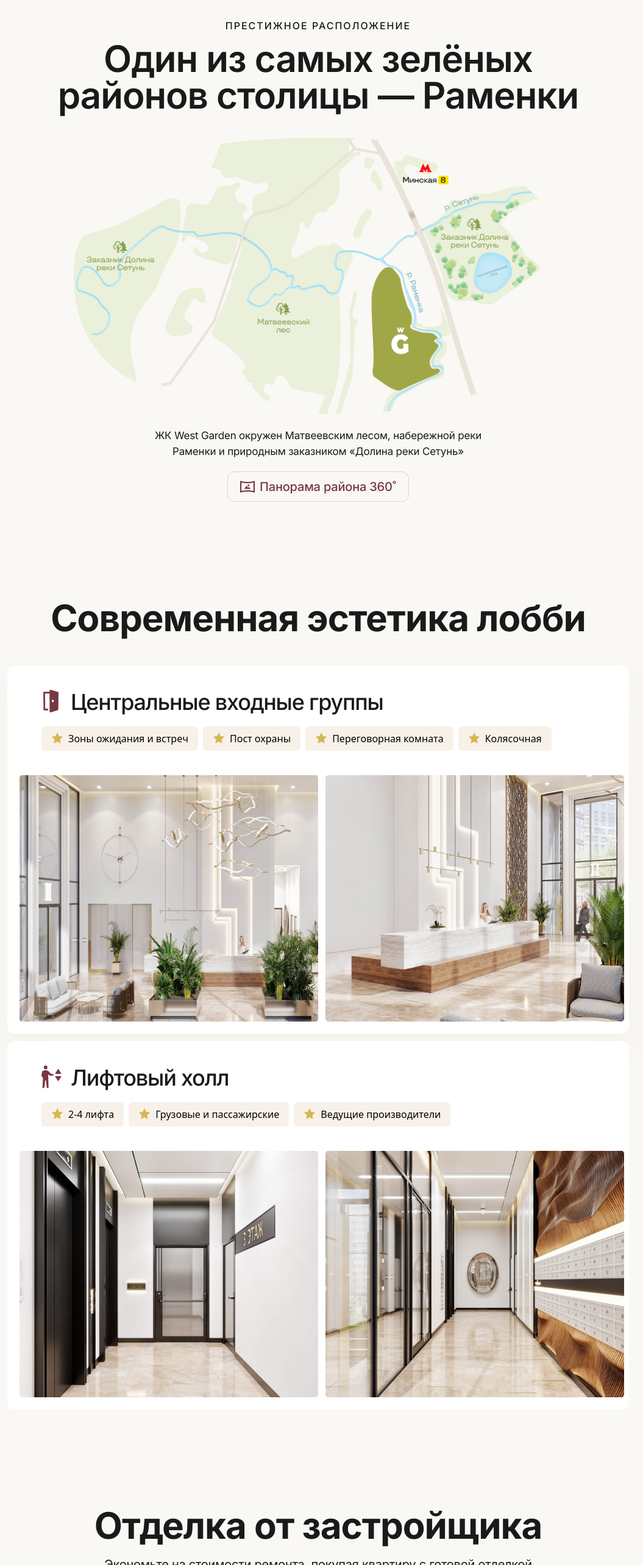
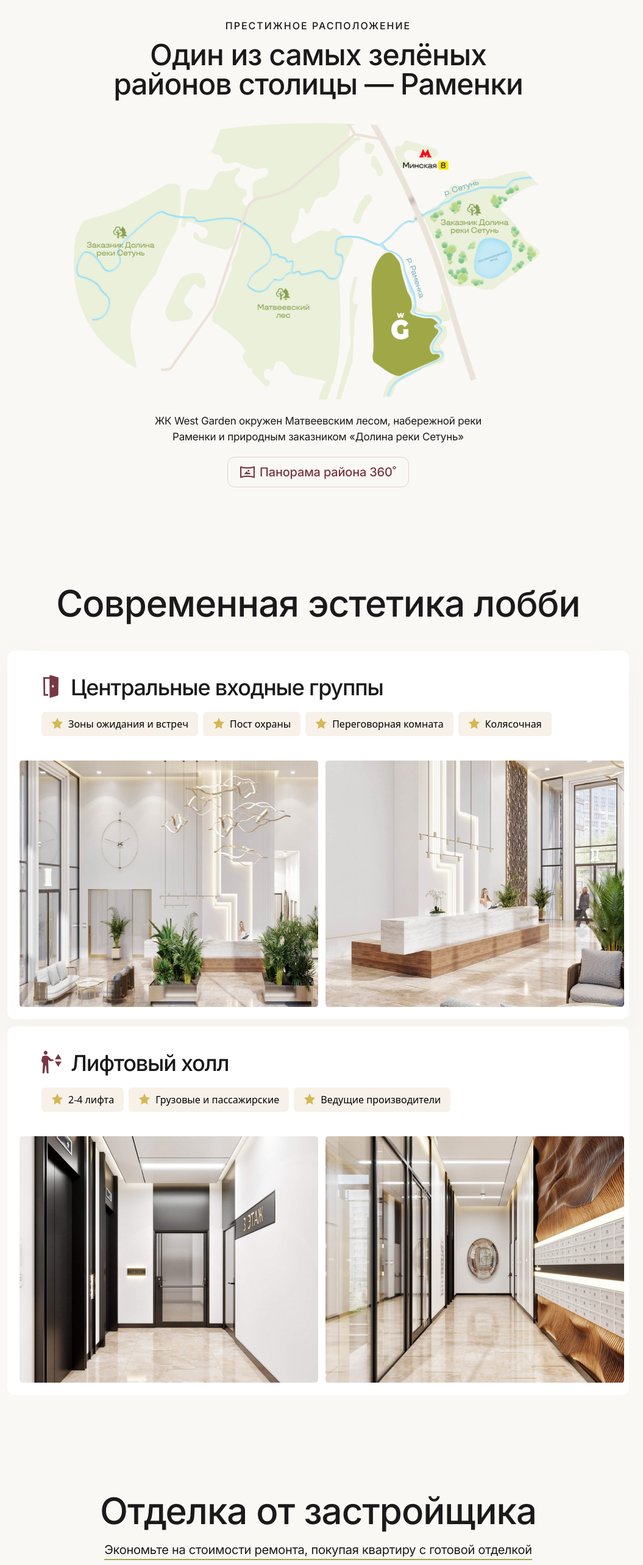
Before and after one commit to rahimovibrokhim/residential-complex-website, a React (Vite) app: page / in a window 1280 px wide. Shown: the part 1803-4369 px from the top of the page at 61% size, without its empty margins (118-1173 px from the left). Built offline with nearby package versions, Linux system fonts and the light colour scheme.

Commit message:
some changes in styling

```diff
--- a/src/App.jsx
+++ b/src/App.jsx
@@ -99,7 +99,7 @@ function App() {
           <div className="container">
             <div className="mt-24 sm:mt-40">
               <h3>Престижное расположение</h3>
-              <h2 className="text-3xl md:text-6xl">
+              <h2 className="text-3xl md:text-5xl">
                 Один из самых зелёных <br /> районов столицы — Раменки
               </h2>
               <img
@@ -280,11 +280,11 @@ function App() {
                 <div className="mt-8 gap-4">
                   <div className="flex flex-wrap-reverse md:flex-nowrap gap-4">
                     <img
-                      className="w-full md:w-2/3"
+                      className="w-full md:w-1/2 lg:w-2/3"
                       src="trim-example1-1.png"
                       alt="room-photo"
                     />
-                    <div className="description md:w-1/3 p-5 xl:p-10 bg-white">
+                    <div className="description w-full md:w-1/2 lg:w-1/3 p-5 xl:p-10 bg-white">
                       <div className="flex">
                         <img src="trim-circle1.png" alt="deco" />
                         <img
@@ -336,11 +336,11 @@ function App() {
                 <div className="mt-8 gap-4">
                   <div className="flex flex-wrap-reverse md:flex-nowrap gap-4">
                     <img
-                      className="w-full md:w-2/3"
+                      className="w-full md:w-1/2 lg:w-2/3"
                       src="trim-example2-1.png"
                       alt="room-photo"
                     />
-                    <div className="description md:w-1/3 p-5 xl:p-10">
+                    <div className="description w-full md:1/2 lg:w-1/3 p-5 xl:p-10">
                       <div className="flex">
                         <img src="trim-circle4.png" alt="deco" />
                         <img
--- a/src/index.scss
+++ b/src/index.scss
@@ -2,7 +2,6 @@
 @tailwind components;
 @tailwind utilities;
 
-@import url('https://fonts.googleapis.com/css2?family=Inter:wght@100;200;300;400;500;600;700;800;900&display=swap');
 @import url('https://fonts.googleapis.com/css2?family=Inter:wght@100;200;300;400;500;600;700;800;900&display=swap');
 @import url('https://fonts.googleapis.com/css2?family=Inter:wght@100;200;300;400;500;600;700;800;900&family=Noto+Sans:wght@100;200;300;400;500;600;700;800;900&display=swap');
 @import url('https://fonts.googleapis.com/css2?family=Bebas+Neue&family=Inter:wght@100;200;300;400;500;600;700;800;900&display=swap');
@@ -202,7 +201,7 @@ header {
         text-align: center;
         font-family: Inter;
         font-style: normal;
-        font-weight: 600;
+        font-weight: 500;
         line-height: 100%;
         letter-spacing: -1px;
         margin-top: 16px;
@@ -253,7 +252,7 @@ header {
         color: var(--text-primary, #1A1A1A);
         font-family: Inter;
         font-style: normal;
-        font-weight: 700;
+        font-weight: 500;
         line-height: 100%;
         letter-spacing: -1px;
         text-align: center;
@@ -283,7 +282,7 @@ header {
         text-align: center;
         font-family: Inter;
         font-style: normal;
-        font-weight: 700;
+        font-weight: 500;
         line-height: 100%;
         letter-spacing: -1px;
     }
```
